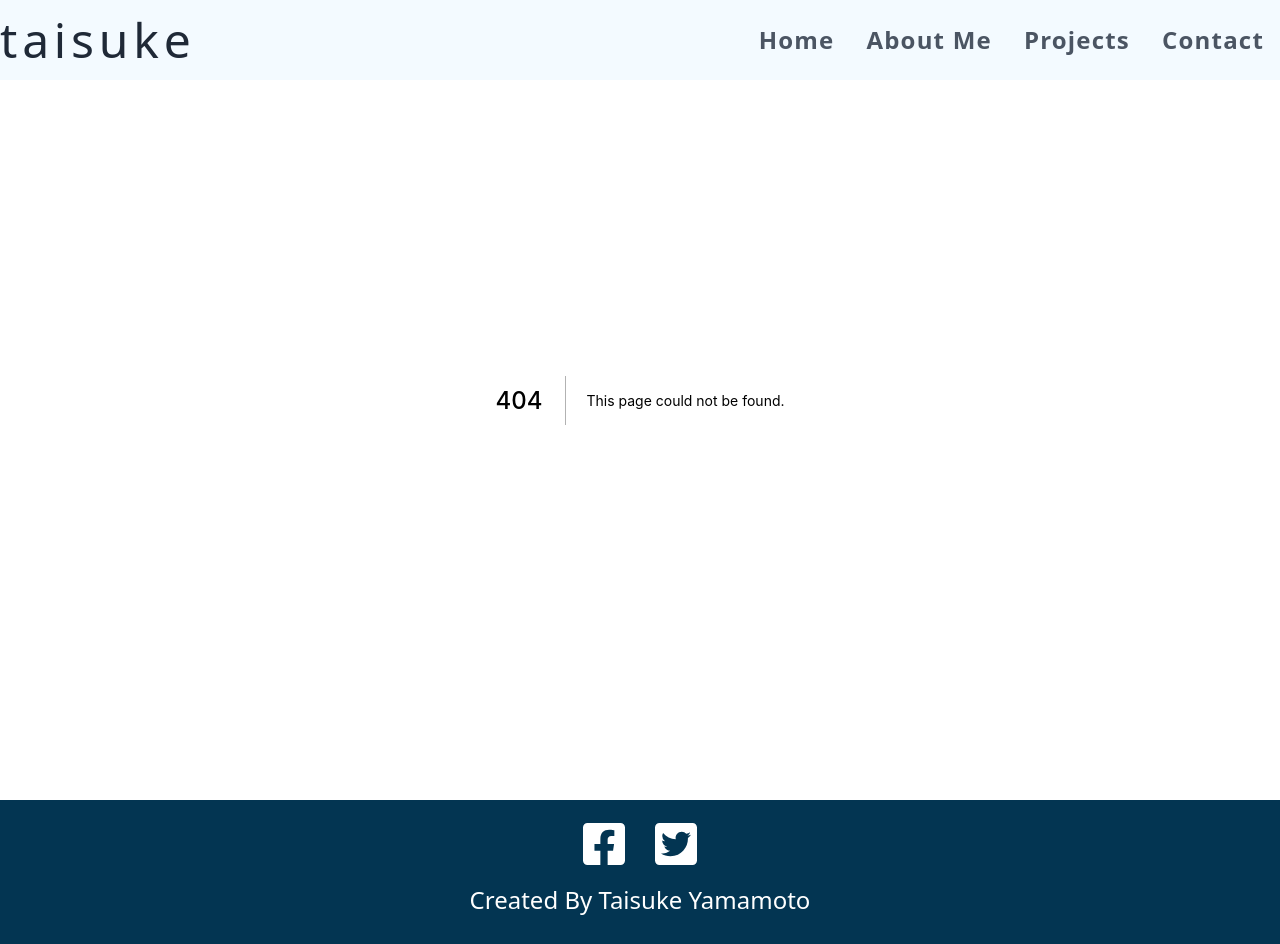
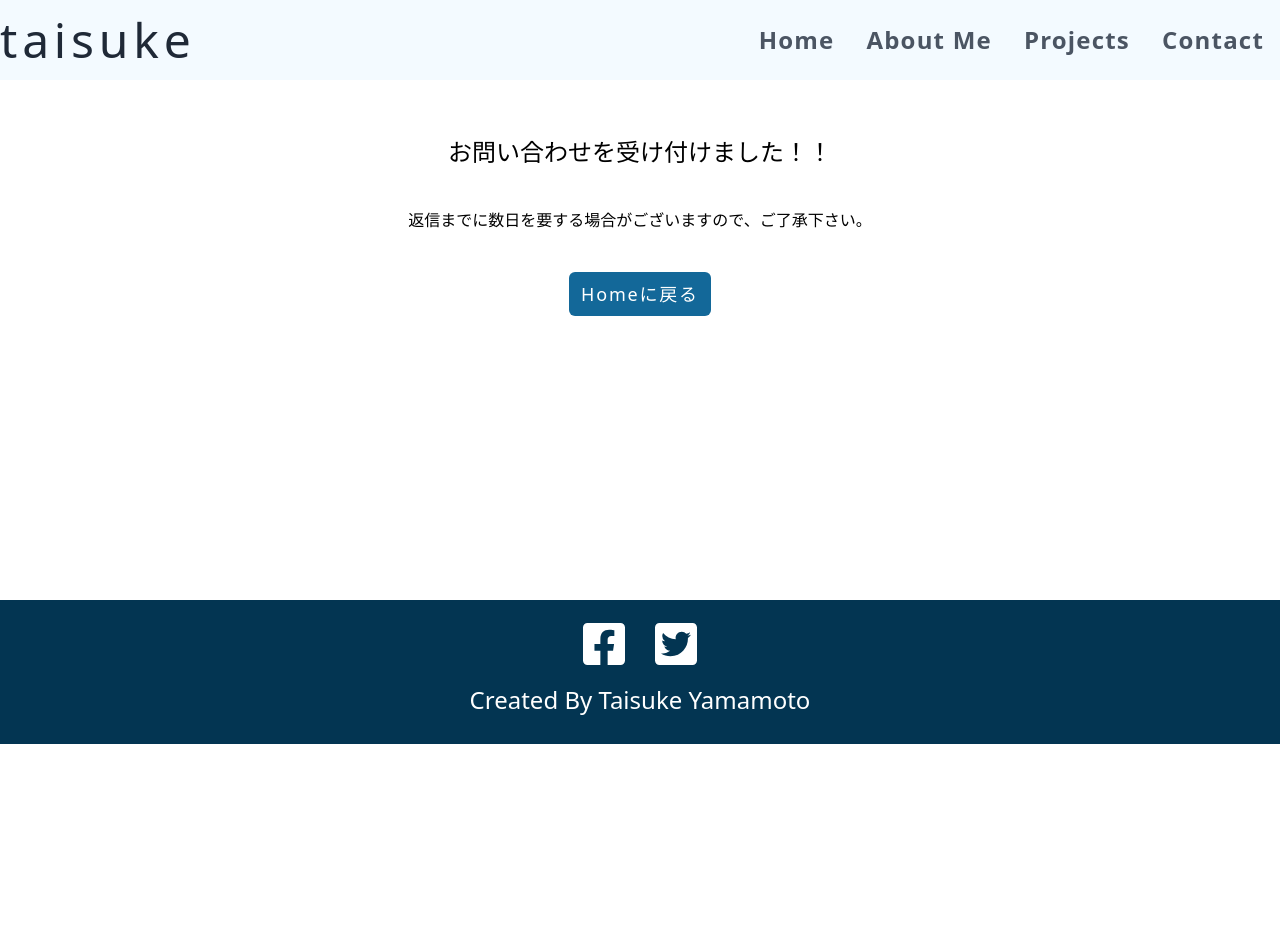
Before and after one commit to taisuke101/next-portfolio-site, a Next.js app: page /success in a window 1280 px wide. Before the commit this address had no page. After the commit the page ends 800 px from the top, so only its background shows below. Built offline with nearby package versions, Linux system fonts and the light colour scheme; what @tailwindcss/typography, tailwindcss-filters would draw is missing.

Commit message:
送信完了ページの作成

```diff
--- a/components/ContactForm.tsx
+++ b/components/ContactForm.tsx
@@ -1,5 +1,5 @@
 import axios from 'axios';
-import { FormEvent, VFC } from 'react';
+import { VFC } from 'react';
 import { useForm } from 'react-hook-form';
 import SubmitButton from './SubmitButton';
 
@@ -13,7 +13,7 @@ interface InputForm {
 const ContactForm: VFC<{}> = () => {
     const { register, handleSubmit, errors } = useForm<InputForm>();
 
-    const onSubmit = async (data:any) => {
+    const onSubmit = async (data: Record<string, string>) => {
         data['form-name'] = 'contact-form';
         await axios.post('/', new URLSearchParams(data))
             .then(res => console.log(res))
@@ -26,6 +26,7 @@ const ContactForm: VFC<{}> = () => {
                 className='flex flex-col p-10 sm:w-3/4 mx-auto mt-6 space-y-5 text-center bg-gray-100 border-0.2 border-white rounded-lg shadow-xl bg-opacity-30'
                 method='post'
                 data-netlify='true'
+                action='/success/'
                 onSubmit={handleSubmit(onSubmit)}
             >
                 <input type="hidden" name="form-name" value="contact" />
--- /dev/null
+++ b/pages/success.tsx
@@ -0,0 +1,20 @@
+import { VFC } from 'react'
+import LinkButton from '../components/LinkButton';
+
+interface sucessProps {
+
+}
+
+const success: VFC<sucessProps> = ({}) => {
+    return (
+        <div className='py-24 space-y-10 text-center h-75vh'>
+            <h1 className='mt-10 text-2xl'>お問い合わせを受け付けました！！</h1>
+            <p>返信までに数日を要する場合がございますので、ご了承下さい。</p>
+            <LinkButton
+                goto='/'
+                text='Homeに戻る'
+            />
+        </div>
+    );
+}
+export default success;
```
